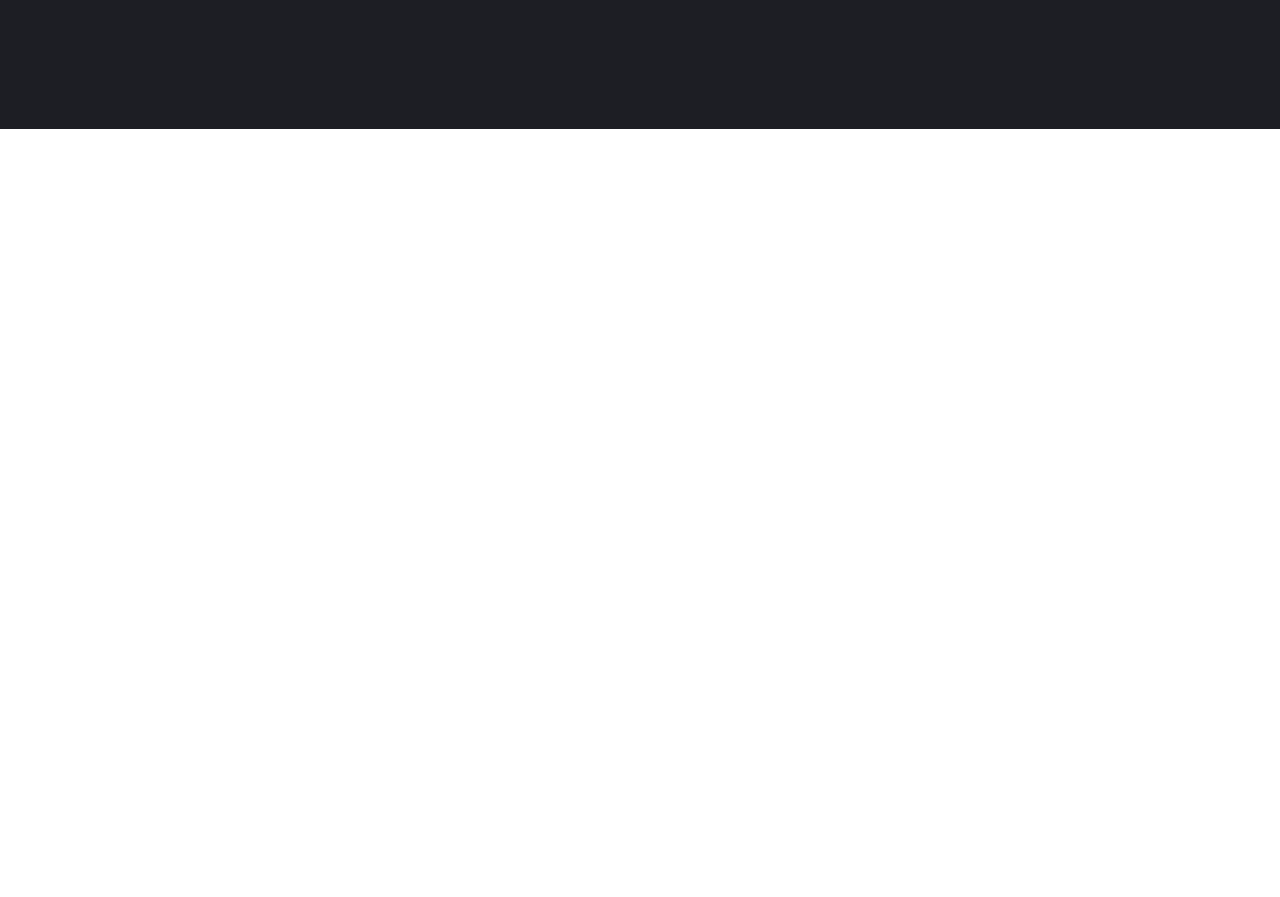
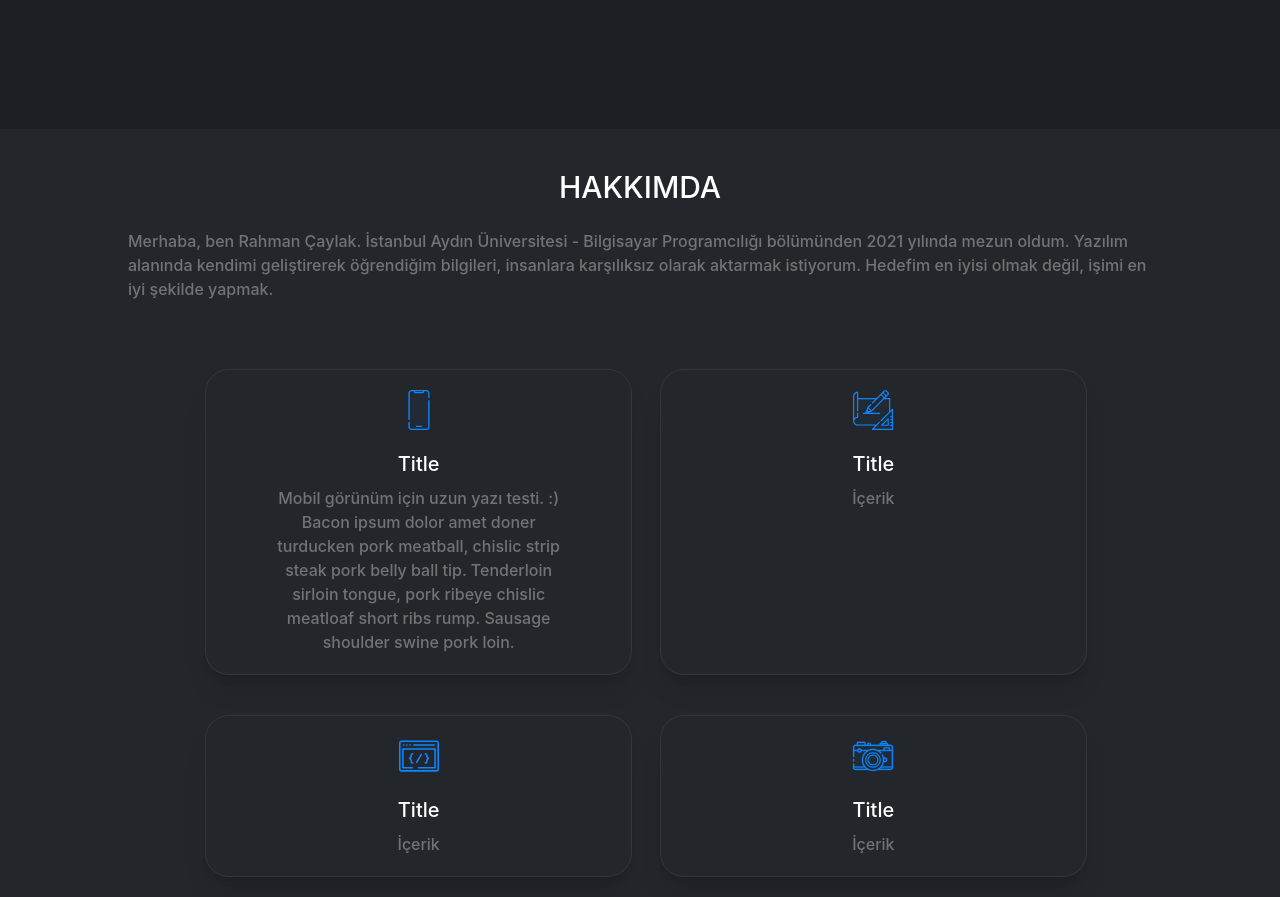
Before and after one commit to rahmancaylak/react-my-portfolio, a React (Create React App) app: page / in a window 1280 px wide. Shown: the part 760-1657 px from the top of the page. Before the commit the page ends 889 px from the top, so only its background shows below. Built offline with nearby package versions, Linux system fonts and the light colour scheme.

Commit message:
About components created

```diff
--- a/src/App.js
+++ b/src/App.js
@@ -1,10 +1,13 @@
+//Components
 import Header from './components/Header';
 import Hero from './components/Hero';
+import About from './components/About';
 export default function App() {
   return (
     <>
       <Header />
       <Hero />
+      <About />
     </>
   );
 }
--- a/src/components/About/index.js
+++ b/src/components/About/index.js
@@ -1,7 +1,37 @@
 import React from 'react';
-
+// About Data
+import { AboutCardData } from '../../data/AboutCard';
+// About Card Component
+import AboutCard from '../AboutCard';
+// Tailwind Styled Components
+import {
+  AboutSection,
+  AboutContainer,
+  AboutTitle,
+  AboutText,
+  CardSection,
+} from '../../styles/About';
 function About() {
-  return <div className='bg-slate-900 h-44'>About</div>;
+  console.log(AboutCardData);
+  return (
+    <AboutSection id='about'>
+      <AboutContainer>
+        <AboutTitle>Hakkımda</AboutTitle>
+        <AboutText>
+          Merhaba, ben Rahman Çaylak. İstanbul Aydın Üniversitesi - Bilgisayar
+          Programcılığı bölümünden 2021 yılında mezun oldum. Yazılım alanında
+          kendimi geliştirerek öğrendiğim bilgileri, insanlara karşılıksız
+          olarak aktarmak istiyorum. Hedefim en iyisi olmak değil, işimi en iyi
+          şekilde yapmak.
+        </AboutText>
+        <CardSection>
+          {AboutCardData.map((data, id) => (
+            <AboutCard key={id} {...data} />
+          ))}
+        </CardSection>
+      </AboutContainer>
+    </AboutSection>
+  );
 }
 
 export default About;
--- /dev/null
+++ b/src/components/AboutCard/index.js
@@ -0,0 +1,23 @@
+import React from 'react';
+// Tailwind Styled Components
+import {
+  CardContainer,
+  Card,
+  CardImg,
+  CardTitle,
+  CardText,
+} from '../../styles/AboutCard';
+
+function AboutCard({ title, text, image, imageAlt }) {
+  return (
+    <CardContainer>
+      <Card>
+        <CardImg src={image} alt={imageAlt} />
+        <CardTitle>{title}</CardTitle>
+        <CardText>{text}</CardText>
+      </Card>
+    </CardContainer>
+  );
+}
+
+export default AboutCard;
--- /dev/null
+++ b/src/styles/About/index.js
@@ -0,0 +1,37 @@
+import tw from 'tailwind-styled-components';
+
+export const AboutSection = tw.section`
+bg-customSecondary
+h-full
+`;
+
+export const AboutContainer = tw.div`
+flex
+justify-center
+flex-col
+items-center
+`;
+
+export const AboutTitle = tw.h2`
+mt-10
+text-3xl
+text-white
+uppercase
+font-medium
+`;
+
+export const AboutText = tw.p`
+mt-6
+text-neutral-500
+font-medium
+w-4/5
+`;
+
+export const CardSection = tw.div`
+flex
+flex-wrap
+justify-center
+w-full
+mx-auto
+mt-12
+`;
--- /dev/null
+++ b/src/styles/AboutCard/index.js
@@ -0,0 +1,39 @@
+import tw from 'tailwind-styled-components';
+
+export const CardContainer = tw.div`
+my-5
+mx-5
+md:mr-2
+md:w-4/12
+sm:w-11/12
+rounded-3xl
+border
+shadow-xl
+border-customBorderColor
+`;
+
+export const Card = tw.div`
+p-5
+flex
+flex-col
+justify-center
+items-center
+`;
+
+export const CardImg = tw.img`
+`;
+
+export const CardTitle = tw.h3`
+text-white
+mt-5
+font-medium
+text-xl
+`;
+export const CardText = tw.p`
+mt-2
+w-9/12
+text-center
+text-neutral-500
+font-medium
+break-words
+`;
```
Also changed, not shown: 1 other file (tests, documents, lock files or other folders).
